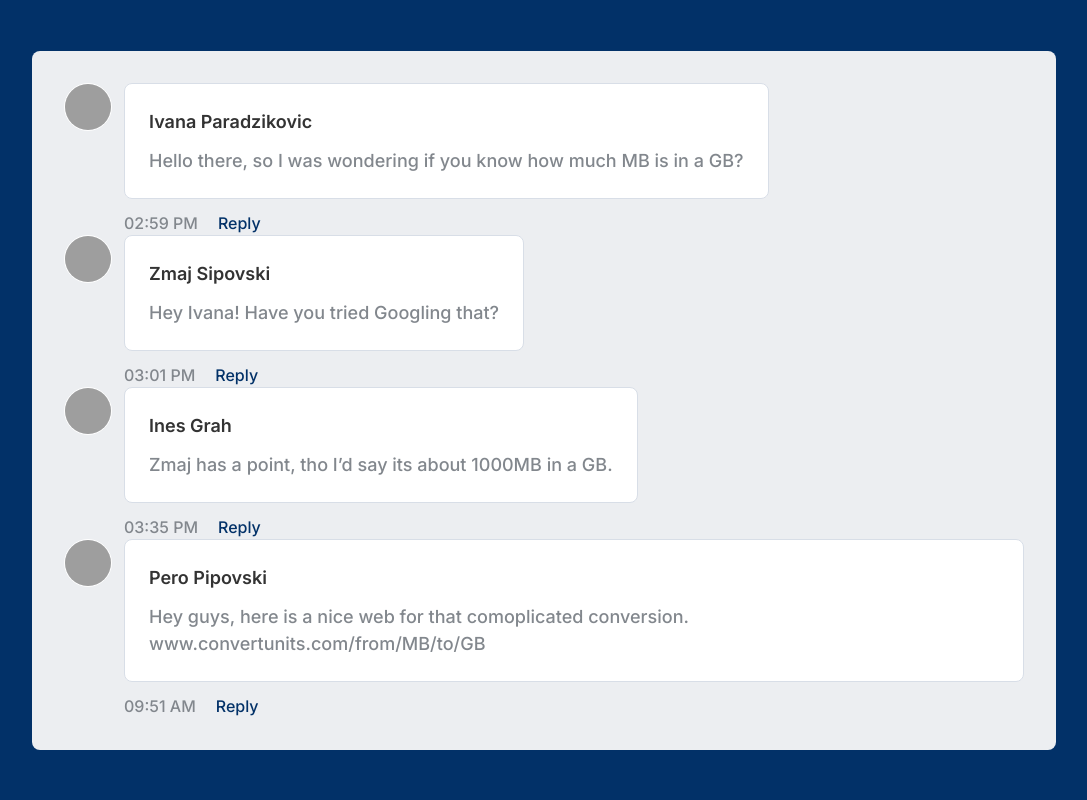
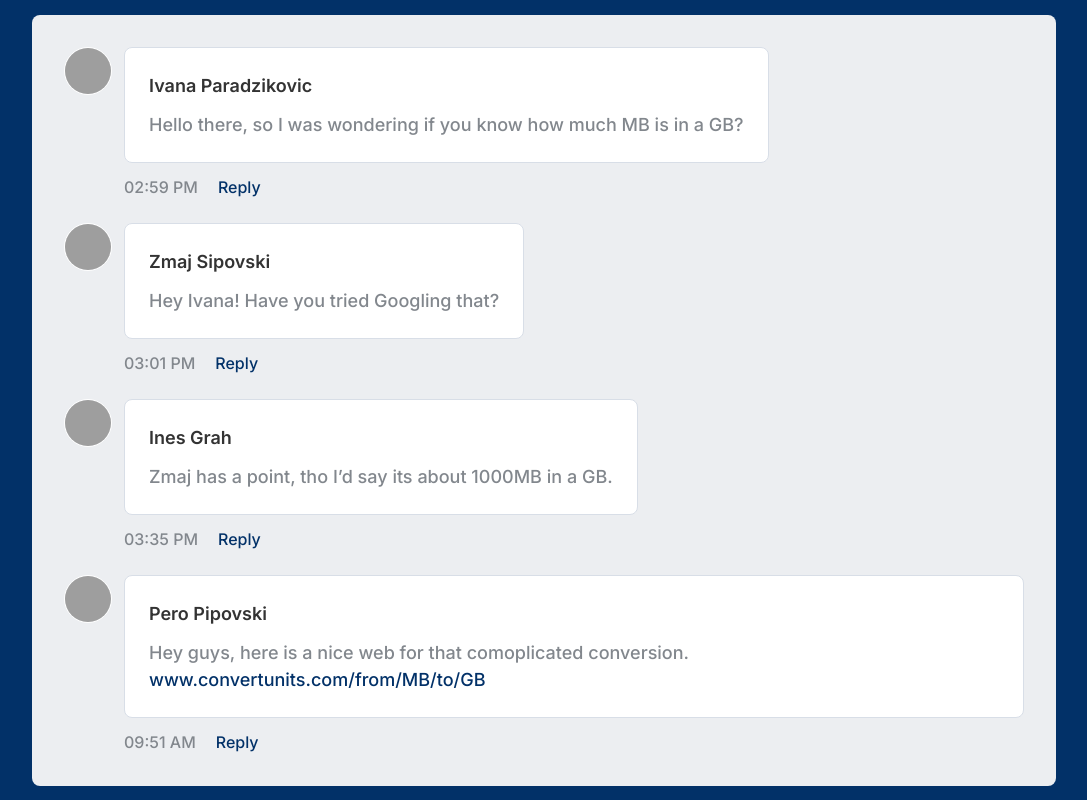
Before and after one commit to mkinkela1/comments, a React (Vite) app: page / in a window 1280 px wide. Shown: the whole page, without its empty margins (96-1183 px from the left). Built offline with nearby package versions, Linux system fonts and the light colour scheme; grey boxes are pictures that could not be loaded.

Commit message:
Timestamp for comments, recognition for urls

```diff
--- a/src/App.tsx
+++ b/src/App.tsx
@@ -6,10 +6,10 @@ const App: React.FC = () => {
   const { comments } = useComments();
 
   return (
-    <div className="bg-gray-100 grow max-w-screen-lg max-h-[864px] p-8 rounded-lg overflow-x-auto">
+    <div className="bg-gray-100 grow max-w-screen-lg max-h-[864px] p-8 rounded-lg overflow-x-auto flex flex-col gap-6">
       {comments.map((comment) => (
         <Comment
-          key={comment.id}
+          key={`comment-${comment.id}-${comment.author.name}-${comment.timestamp}`}
           id={comment.id}
           author={comment.author}
           text={comment.text}
--- a/src/components/Comment.tsx
+++ b/src/components/Comment.tsx
@@ -1,4 +1,6 @@
+import TextWithLinks from "src/components/TextWithLinks";
 import { TComment } from "src/types/TComment";
+import { getTimeFromTimestamp } from "src/utils/getTimeFromTimestamp";
 
 const Comment: React.FC<TComment> = ({
   id,
@@ -7,21 +9,6 @@ const Comment: React.FC<TComment> = ({
   timestamp,
   numberOfReplies = 0,
 }) => {
-  const getTimeFromTimestamp = (timestamp: number) => {
-    const date = new Date(timestamp);
-    let hours = date.getHours();
-    const minutes = date.getMinutes();
-
-    const ampm = hours >= 12 ? "PM" : "AM";
-    hours = hours % 12;
-    hours = hours ? hours : 12;
-
-    const hoursWithLeadingZero = String(hours).padStart(2, "0");
-    const minutesWithLeadingZero = String(minutes).padStart(2, "0");
-
-    return `${hoursWithLeadingZero}:${minutesWithLeadingZero} ${ampm}`;
-  };
-
   return (
     <div className="flex gap-3" key={`${timestamp}-${id}`}>
       <img
@@ -35,7 +22,7 @@ const Comment: React.FC<TComment> = ({
             {name}
           </div>
           <div className="text-gray-700 text-lg font-medium leading-normal">
-            {text}
+            <TextWithLinks content={text} timestamp={timestamp} />
           </div>
         </div>
         <div className="flex flex-row gap-5">
--- /dev/null
+++ b/src/components/TextWithLinks.tsx
@@ -0,0 +1,61 @@
+import React from "react";
+
+type Props = {
+  content: string;
+  timestamp: number;
+};
+
+const urlWithProtocolRegex =
+  /(\b(https?|ftp):\/\/[-A-Z0-9+&@#/%?=~_|!:,.;]*[-A-Z0-9+&@#/%=~_|])/gm;
+const urlWithoutProtocolRegex = /(^|[^/])(www\.[\S]+(\b|$))/gm;
+const emailRegex = /(([a-zA-Z0-9\-_.])+@[a-zA-Z_]+?(\.[a-zA-Z]{2,6})+)/gm;
+
+const TextWithLinks: React.FC<Props> = ({ content, timestamp }) => {
+  const words = content.split(" ");
+
+  const convertToAnchor = (word: string) => {
+    if (word.match(urlWithProtocolRegex))
+      return (
+        <a
+          className="text-blue text-lg font-medium leading-normal"
+          href={word}
+          target="_blank"
+        >
+          {word}
+        </a>
+      );
+    if (word.match(urlWithoutProtocolRegex))
+      return (
+        <a
+          className="text-blue text-lg font-medium leading-normal"
+          href={`https://${word}`}
+          target="_blank"
+        >
+          {word}
+        </a>
+      );
+    if (word.match(emailRegex))
+      return (
+        <a
+          className="text-blue text-lg font-medium leading-normal"
+          href={`mailto:${word}`}
+        >
+          {word}
+        </a>
+      );
+
+    return word + " ";
+  };
+
+  return (
+    <>
+      {words.map((word, idx) => (
+        <React.Fragment key={`${word}-${idx}-${timestamp}`}>
+          {convertToAnchor(word)}
+        </React.Fragment>
+      ))}
+    </>
+  );
+};
+
+export default TextWithLinks;
--- a/src/contexts/CommentsContext.tsx
+++ b/src/contexts/CommentsContext.tsx
@@ -23,8 +23,6 @@ export const CommentsProvider: React.FC<TCommentsContextProviderProps> = ({
     try {
       const response = await fetch("comments.json");
       const comments = (await response.json()) as TResponse;
-
-      console.log(comments);
 
       setComments(comments.data.comments);
     } catch (error) {
--- /dev/null
+++ b/src/utils/getTimeFromTimestamp.ts
@@ -0,0 +1,14 @@
+export const getTimeFromTimestamp = (timestamp: number) => {
+  const date = new Date(timestamp);
+  let hours = date.getHours();
+  const minutes = date.getMinutes();
+
+  const ampm = hours >= 12 ? "PM" : "AM";
+  hours = hours % 12;
+  hours = hours ? hours : 12;
+
+  const hoursWithLeadingZero = String(hours).padStart(2, "0");
+  const minutesWithLeadingZero = String(minutes).padStart(2, "0");
+
+  return `${hoursWithLeadingZero}:${minutesWithLeadingZero} ${ampm}`;
+};
```
